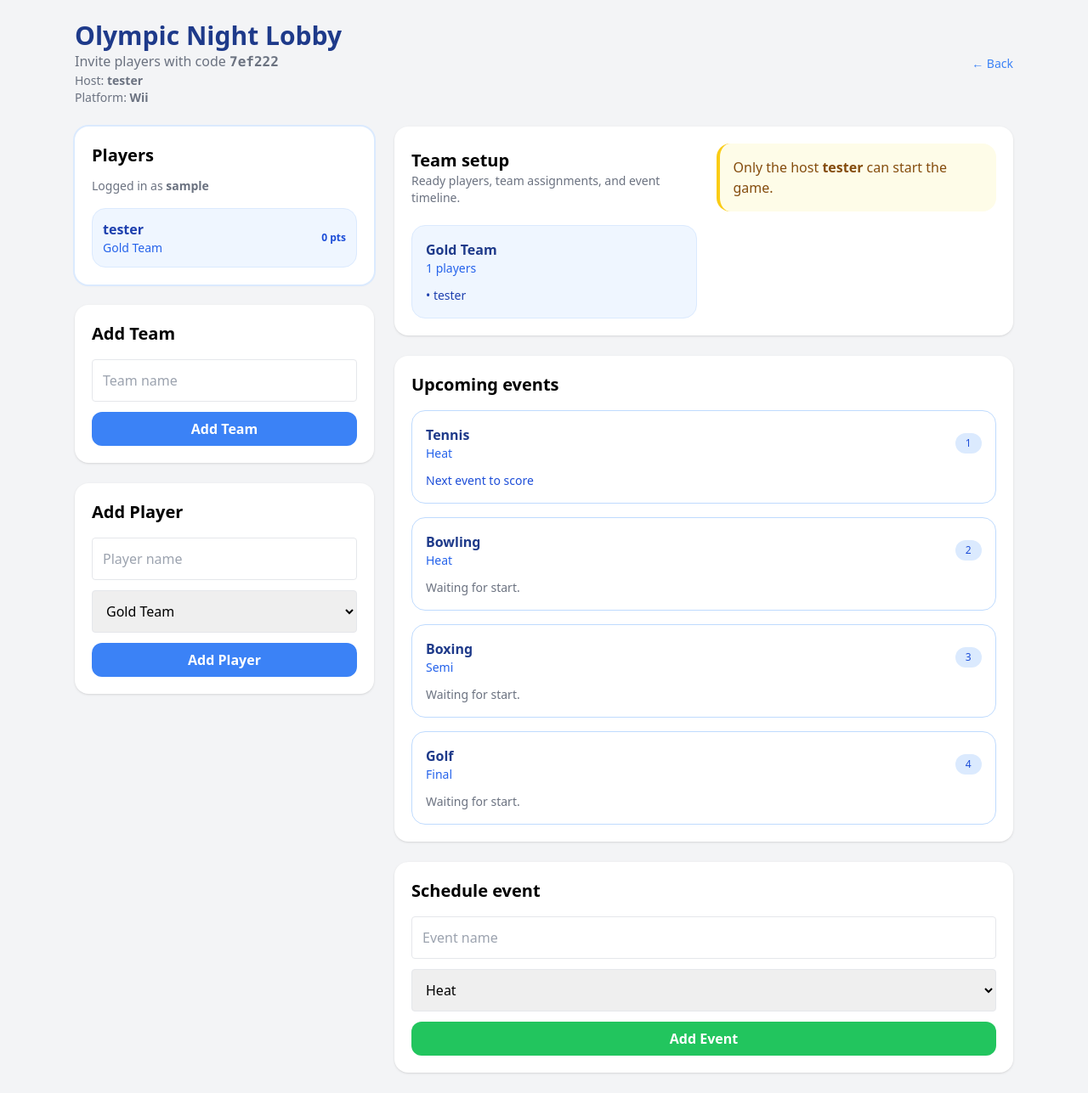
After one commit to HawkshawJake/olypmic-wii-games.github.io, a Flask app: a page that uses app/templates/lobby.html in a window 1280 px wide. The commit adds this page. Shown: the whole page at 85% size. Run offline with Flask 3, Linux system fonts and the light colour scheme; the visitor is signed in with stand-in values (Sample User, id 1); some libraries are stand-ins or nearby versions.

Commit message:
game flow improvement

```diff
--- a/app/__init__.py
+++ b/app/__init__.py
@@ -1,5 +1,6 @@
 from flask import Flask
 import os
+import secrets
 from sqlalchemy import inspect, text
 
 from .models import db
@@ -7,6 +8,7 @@ from .models import db
 
 def create_app():
     app = Flask(__name__)
+    app.secret_key = os.getenv("SECRET_KEY", secrets.token_hex(32))
 
     database_url = os.getenv("DATABASE_URL", "sqlite:///games.db")
     if database_url.startswith("postgres://"):
@@ -38,6 +40,9 @@ def _ensure_schema_migrations():
         if "platform" not in columns:
             conn.execute(text("ALTER TABLE games ADD COLUMN platform VARCHAR(50) DEFAULT 'Wii' NOT NULL"))
 
+        if "started" not in columns:
+            conn.execute(text("ALTER TABLE games ADD COLUMN started BOOLEAN DEFAULT 0 NOT NULL"))
+
         if "created_at" not in columns:
             if db.engine.dialect.name == "sqlite":
                 conn.execute(text("ALTER TABLE games ADD COLUMN created_at DATETIME DEFAULT CURRENT_TIMESTAMP NOT NULL"))
--- a/app/models.py
+++ b/app/models.py
@@ -12,6 +12,7 @@ class Game(db.Model):
     name = db.Column(db.String(120), nullable=False)
     host = db.Column(db.String(120), nullable=False)
     platform = db.Column(db.String(50), nullable=False, default="Wii")
+    started = db.Column(db.Boolean, nullable=False, default=False)
     created_at = db.Column(db.DateTime, server_default=db.func.now(), nullable=False)
 
     teams = db.relationship(
--- a/app/routes.py
+++ b/app/routes.py
@@ -1,4 +1,4 @@
-from flask import Blueprint, render_template, request, redirect, url_for
+from flask import Blueprint, render_template, request, redirect, url_for, session, abort
 from .models import db, Game, Team, Player, Event, TeamResult
 import secrets
 
@@ -47,11 +47,19 @@ def _stage_sort_value(stage: str) -> int:
     return order.get(stage, 99)
 
 
+def _get_current_user():
+    return session.get("username")
+
+
+def _set_current_user(username, code):
+    session["username"] = username
+    session["game_code"] = code
+
+
 @main.route("/")
 def home():
-    games = Game.query.order_by(Game.created_at.desc()).limit(10).all()
     plans = list(GAME_PLANS.keys())
-    return render_template("index.html", games=games, plans=plans)
+    return render_template("index.html", plans=plans)
 
 
 @main.route("/create_game", methods=["POST"])
@@ -70,6 +78,7 @@ def create_game():
     game = Game(code=code, name=game_name, host=username, platform=platform)
     team = Team(name=team_name, game=game)
     player = Player(name=username, score=0, game=game, team=team)
+
     db.session.add(game)
     db.session.add(team)
     db.session.add(player)
@@ -79,8 +88,8 @@ def create_game():
         db.session.add(event)
 
     db.session.commit()
-
-    return redirect(url_for("main.game", code=code))
+    _set_current_user(username, code)
+    return redirect(url_for("main.lobby", code=code))
 
 
 @main.route("/join_game", methods=["POST"])
@@ -96,6 +105,7 @@ def join_game():
     if not game:
         return "Game not found", 404
 
+    team = None
     if team_name:
         team = Team.query.filter_by(name=team_name, game_id=game.id).first()
         if not team:
@@ -115,7 +125,48 @@ def join_game():
         player.team = team
 
     db.session.commit()
-    return redirect(url_for("main.game", code=game_code))
+    _set_current_user(username, game_code)
+    return redirect(url_for("main.lobby", code=game_code))
+
+
+@main.route("/lobby/<code>")
+def lobby(code):
+    game = Game.query.filter_by(code=code).first()
+    if not game:
+        return "Game not found", 404
+
+    current_user = _get_current_user()
+    if not current_user:
+        return redirect(url_for("main.home"))
+
+    teams = sorted(game.teams, key=lambda team: team.name)
+    events = sorted(game.events, key=lambda event: (_stage_sort_value(event.stage), event.sort_order))
+    current_event = next((event for event in events if not event.results), None)
+
+    return render_template(
+        "lobby.html",
+        game=game,
+        code=code,
+        user=current_user,
+        teams=teams,
+        events=events,
+        current_event=current_event,
+    )
+
+
+@main.route("/start_night/<code>", methods=["POST"])
+def start_night(code):
+    game = Game.query.filter_by(code=code).first()
+    if not game:
+        return "Game not found", 404
+
+    current_user = _get_current_user()
+    if current_user != game.host:
+        abort(403)
+
+    game.started = True
+    db.session.commit()
+    return redirect(url_for("main.game", code=code))
 
 
 @main.route("/add_team/<code>", methods=["POST"])
@@ -135,7 +186,7 @@ def add_team(code):
         db.session.add(team)
         db.session.commit()
 
-    return redirect(url_for("main.game", code=code))
+    return redirect(url_for("main.lobby", code=code))
 
 
 @main.route("/add_player/<code>", methods=["POST"])
@@ -165,7 +216,7 @@ def add_player(code):
         player.team = team
 
     db.session.commit()
-    return redirect(url_for("main.game", code=code))
+    return redirect(url_for("main.lobby", code=code))
 
 
 @main.route("/create_event/<code>", methods=["POST"])
@@ -185,7 +236,7 @@ def create_event(code):
     db.session.add(event)
     db.session.commit()
 
-    return redirect(url_for("main.game", code=code))
+    return redirect(url_for("main.lobby", code=code))
 
 
 @main.route("/add_result/<code>", methods=["POST"])
@@ -224,8 +275,12 @@ def game(code):
     if not game:
         return "Game not found"
 
+    if not game.started:
+        return redirect(url_for("main.lobby", code=code))
+
     teams = sorted(game.teams, key=lambda team: -team.score_total)
     events = sorted(game.events, key=lambda event: (_stage_sort_value(event.stage), event.sort_order))
+    current_event = next((event for event in events if not event.results), None)
 
     return render_template(
         "game.html",
@@ -233,4 +288,5 @@ def game(code):
         code=code,
         teams=teams,
         events=events,
+        current_event=current_event,
     )
--- /dev/null
+++ b/app/templates/lobby.html
@@ -0,0 +1,165 @@
+<!DOCTYPE html>
+<html>
+<head>
+    <title>{{ game.name }} Lobby | Wii Olympics</title>
+    <script src="https://cdn.tailwindcss.com"></script>
+</head>
+<body class="bg-gray-100 min-h-screen">
+<div class="max-w-6xl mx-auto p-6">
+    <div class="flex flex-col md:flex-row justify-between items-start md:items-center gap-4 mb-6">
+        <div>
+            <h1 class="text-3xl font-bold text-blue-900">{{ game.name }} Lobby</h1>
+            <p class="text-gray-500">Invite players with code <span class="font-mono font-bold">{{ code }}</span></p>
+            <p class="text-sm text-gray-500">Host: <span class="font-semibold">{{ game.host }}</span></p>
+            <p class="text-sm text-gray-500">Platform: <span class="font-semibold">{{ game.platform }}</span></p>
+        </div>
+        <a href="/" class="text-sm text-blue-500 hover:underline">← Back</a>
+    </div>
+
+    <div class="grid lg:grid-cols-3 gap-6">
+        <div class="space-y-6">
+            <div class="bg-white p-5 rounded-2xl shadow ring-2 ring-blue-100">
+                <h2 class="text-xl font-bold mb-3">Players</h2>
+                <p class="text-sm text-gray-500 mb-4">Logged in as <span class="font-semibold">{{ user }}</span></p>
+                {% if game.players %}
+                    <div class="space-y-3">
+                        {% for player in game.players %}
+                            <div class="rounded-2xl border border-blue-100 bg-blue-50 p-3">
+                                <div class="flex justify-between items-center">
+                                    <div>
+                                        <p class="font-semibold text-blue-800">{{ player.name }}</p>
+                                        <p class="text-sm text-blue-600">{{ player.team.name if player.team else 'No team yet' }}</p>
+                                    </div>
+                                    <span class="text-xs font-semibold text-blue-700">{{ player.score }} pts</span>
+                                </div>
+                            </div>
+                        {% endfor %}
+                    </div>
+                {% else %}
+                    <p class="text-gray-500">No players have joined yet.</p>
+                {% endif %}
+            </div>
+
+            <div class="bg-white p-5 rounded-2xl shadow">
+                <h2 class="text-xl font-bold mb-4">Add Team</h2>
+                <form action="/add_team/{{ code }}" method="POST" class="space-y-3">
+                    <input name="team_name" type="text" placeholder="Team name" required
+                        class="w-full p-3 border rounded" />
+                    <button class="w-full bg-blue-500 text-white py-2 rounded-xl font-bold hover:bg-blue-400">
+                        Add Team
+                    </button>
+                </form>
+            </div>
+
+            <div class="bg-white p-5 rounded-2xl shadow">
+                <h2 class="text-xl font-bold mb-4">Add Player</h2>
+                <form action="/add_player/{{ code }}" method="POST" class="space-y-3">
+                    <input name="player_name" type="text" placeholder="Player name" required
+                        class="w-full p-3 border rounded" />
+                    <select name="team_id" class="w-full p-3 border rounded">
+                        {% for team in teams %}
+                            <option value="{{ team.id }}">{{ team.name }}</option>
+                        {% endfor %}
+                    </select>
+                    <button class="w-full bg-blue-500 text-white py-2 rounded-xl font-bold hover:bg-blue-400">
+                        Add Player
+                    </button>
+                </form>
+            </div>
+        </div>
+
+        <div class="lg:col-span-2 space-y-6">
+            <div class="bg-white p-5 rounded-2xl shadow">
+                <div class="flex flex-col md:flex-row md:justify-between md:items-center gap-4 mb-4">
+                    <div>
+                        <h2 class="text-xl font-bold">Team setup</h2>
+                        <p class="text-sm text-gray-500">Ready players, team assignments, and event timeline.</p>
+                    </div>
+                    {% if user == game.host and not game.started %}
+                    <form action="/start_night/{{ code }}" method="POST">
+                        <button class="rounded-2xl bg-green-500 px-5 py-3 text-white font-bold hover:bg-green-400">
+                            Start the event!
+                        </button>
+                    </form>
+                    {% elif game.started %}
+                    <a href="{{ url_for('main.game', code=code) }}" class="rounded-2xl bg-blue-500 px-5 py-3 text-white font-bold hover:bg-blue-400">
+                        Continue to Game
+                    </a>
+                    {% else %}
+                    <div class="rounded-2xl bg-yellow-50 border-l-4 border-yellow-400 p-4 text-yellow-800">
+                        Only the host <span class="font-semibold">{{ game.host }}</span> can start the game.
+                    </div>
+                    {% endif %}
+                </div>
+
+                <div class="grid gap-4 sm:grid-cols-2">
+                    {% for team in teams %}
+                        <div class="rounded-2xl border border-blue-100 bg-blue-50 p-4">
+                            <h3 class="font-semibold text-blue-900">{{ team.name }}</h3>
+                            <p class="text-sm text-blue-600">{{ team.players|length }} players</p>
+                            {% if team.players %}
+                            <ul class="mt-3 space-y-2 text-blue-800 text-sm">
+                                {% for player in team.players %}
+                                    <li>• {{ player.name }}</li>
+                                {% endfor %}
+                            </ul>
+                            {% endif %}
+                        </div>
+                    {% endfor %}
+                    {% if not teams %}
+                        <div class="rounded-2xl border border-dashed border-blue-200 bg-blue-50 p-4 text-blue-700">
+                            No teams defined yet. Add a team to organize players before starting.
+                        </div>
+                    {% endif %}
+                </div>
+            </div>
+
+            <div class="bg-white p-5 rounded-2xl shadow">
+                <h2 class="text-xl font-bold mb-4">Upcoming events</h2>
+                {% if events %}
+                    <div class="space-y-4">
+                        {% for event in events %}
+                            <div class="rounded-2xl border border-blue-200 p-4">
+                                <div class="flex justify-between items-center">
+                                    <div>
+                                        <p class="font-semibold text-blue-900">{{ event.name }}</p>
+                                        <p class="text-sm text-blue-600">{{ event.stage }}</p>
+                                    </div>
+                                    <span class="rounded-full bg-blue-100 px-3 py-1 text-xs uppercase tracking-wide text-blue-700">
+                                        {{ loop.index }}
+                                    </span>
+                                </div>
+                                {% if event.results %}
+                                    <p class="mt-3 text-sm text-green-700">Already recorded</p>
+                                {% elif current_event and current_event.id == event.id %}
+                                    <p class="mt-3 text-sm text-blue-700">Next event to score</p>
+                                {% else %}
+                                    <p class="mt-3 text-sm text-gray-500">Waiting for start.</p>
+                                {% endif %}
+                            </div>
+                        {% endfor %}
+                    </div>
+                {% else %}
+                    <p class="text-gray-500">No events scheduled yet. Add rounds to fill the night.</p>
+                {% endif %}
+            </div>
+
+            <div class="bg-white p-5 rounded-2xl shadow">
+                <h2 class="text-xl font-bold mb-4">Schedule event</h2>
+                <form action="/create_event/{{ code }}" method="POST" class="grid gap-3">
+                    <input name="event_name" type="text" placeholder="Event name" required class="w-full p-3 border rounded" />
+                    <select name="stage" class="w-full p-3 border rounded">
+                        <option value="Heat">Heat</option>
+                        <option value="Semi">Semi</option>
+                        <option value="Final">Final</option>
+                    </select>
+                    <button class="w-full bg-green-500 text-white py-2 rounded-xl font-bold hover:bg-green-400">
+                        Add Event
+                    </button>
+                </form>
+            </div>
+        </div>
+    </div>
+</div>
+</body>
+</html>
```
Also changed, not shown: app/templates/index.html (+4 -16 lines), instance/games.db.
